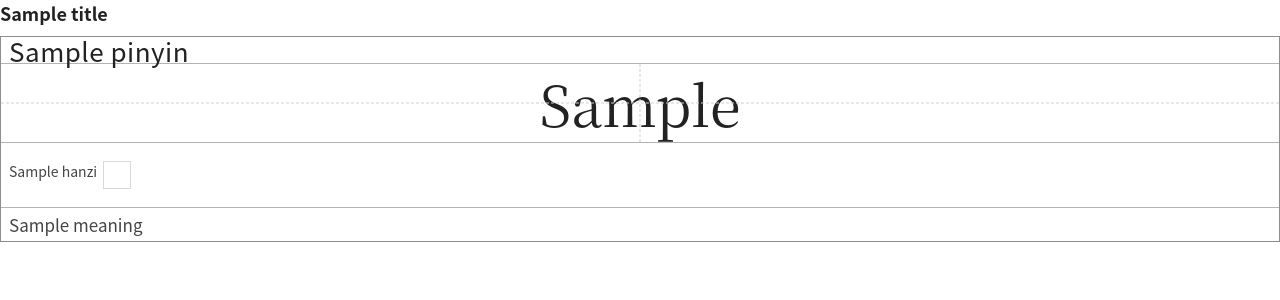
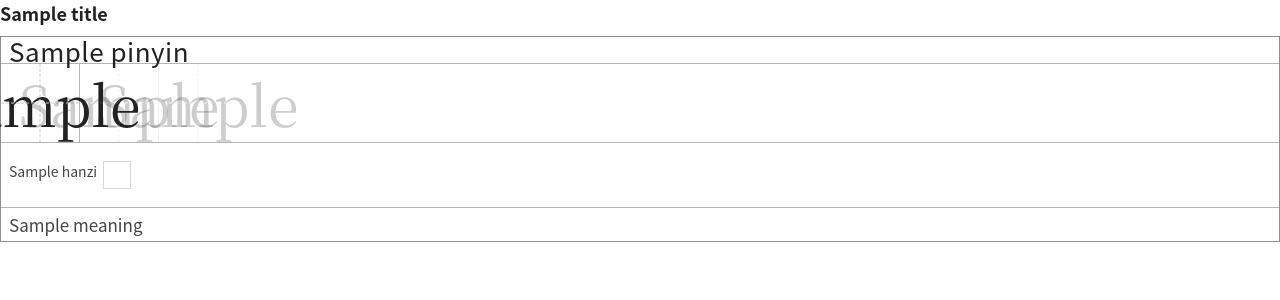
Before and after one commit to Skyerv/stroke-pad, a Python web app: template backend/templates/worksheet.html in a window 1280 px wide. Shown: the top 300 px of the page. Run offline with Jinja, Linux system fonts and the light colour scheme; the template is opened without the code that fills it: most values are stand-ins (such as "Sample title", 1, 10 or a date in 2020).

Commit message:
fix: minor adjustments

```diff
--- a/backend/templates/worksheet.html
+++ b/backend/templates/worksheet.html
@@ -40,14 +40,16 @@
     }
 
     .practice-row {
-      display: grid;
-      grid-template-columns: repeat(var(--cols), 1fr);
+      display: flex;
       border-bottom: 1px solid #b4b4b4;
       min-height: 78px;
     }
 
     .grid-cell {
       position: relative;
+      width: 78px;
+      height: 78px;
+      flex: 0 0 78px;
       border-right: 1px solid #b8b8b8;
       display: flex;
       align-items: center;
@@ -154,19 +156,30 @@
   {% for entry in entries %}
   <section class="entry">
     <div class="pinyin-row">{{ entry.pinyin }}</div>
-    <div class="practice-row" style="--cols: {{ grid_count }};">
-      {% for i in range(grid_count) %}
-      <div class="grid-cell{% if i == 2 or i == 3 %} trace{% endif %}">
-        {% if i == 0 %}
-          {{ entry.display_hanzi }}
-        {% elif i == 2 %}
-          {{ entry.trace_chars[0] }}
-        {% elif i == 3 %}
-          {{ entry.trace_chars[1] }}
-        {% endif %}
-      </div>
+    {% set chars = entry.hanzi_chars if entry.hanzi_chars else [entry.display_hanzi] %}
+    {% set used_cells = chars|length * 3 %}
+    <div class="practice-row">
+      {% for char in chars %}
+      <div class="grid-cell">{{ char }}</div>
+      {% endfor %}
+
+      {% for _ in range(2) %}
+        {% for char in chars %}
+        <div class="grid-cell trace">{{ char }}</div>
+        {% endfor %}
+      {% endfor %}
+
+      {% for _ in range([grid_count - used_cells, 0]|max) %}
+      <div class="grid-cell"></div>
       {% endfor %}
     </div>
+    {% if chars|length > 2 %}
+    <div class="practice-row">
+      {% for _ in range(grid_count) %}
+      <div class="grid-cell"></div>
+      {% endfor %}
+    </div>
+    {% endif %}
     <div class="stroke-row">
       {% for stroke_char in entry.strokes %}
       <span class="stroke-char">
@@ -177,7 +190,7 @@
           {% set target_index = loop.index0 %}
           <span class="stroke-diagram">
             <svg viewBox="0 0 1024 1024" width="100%" height="100%">
-              <g transform="translate(0,1024) scale(1,-1)">
+              <g transform="translate(32,996) scale(0.94,-0.94)">
                 {% for stroke_path in stroke_char.strokes[:12] %}
                   {% if loop.index0 < target_index %}
                   <path
```
